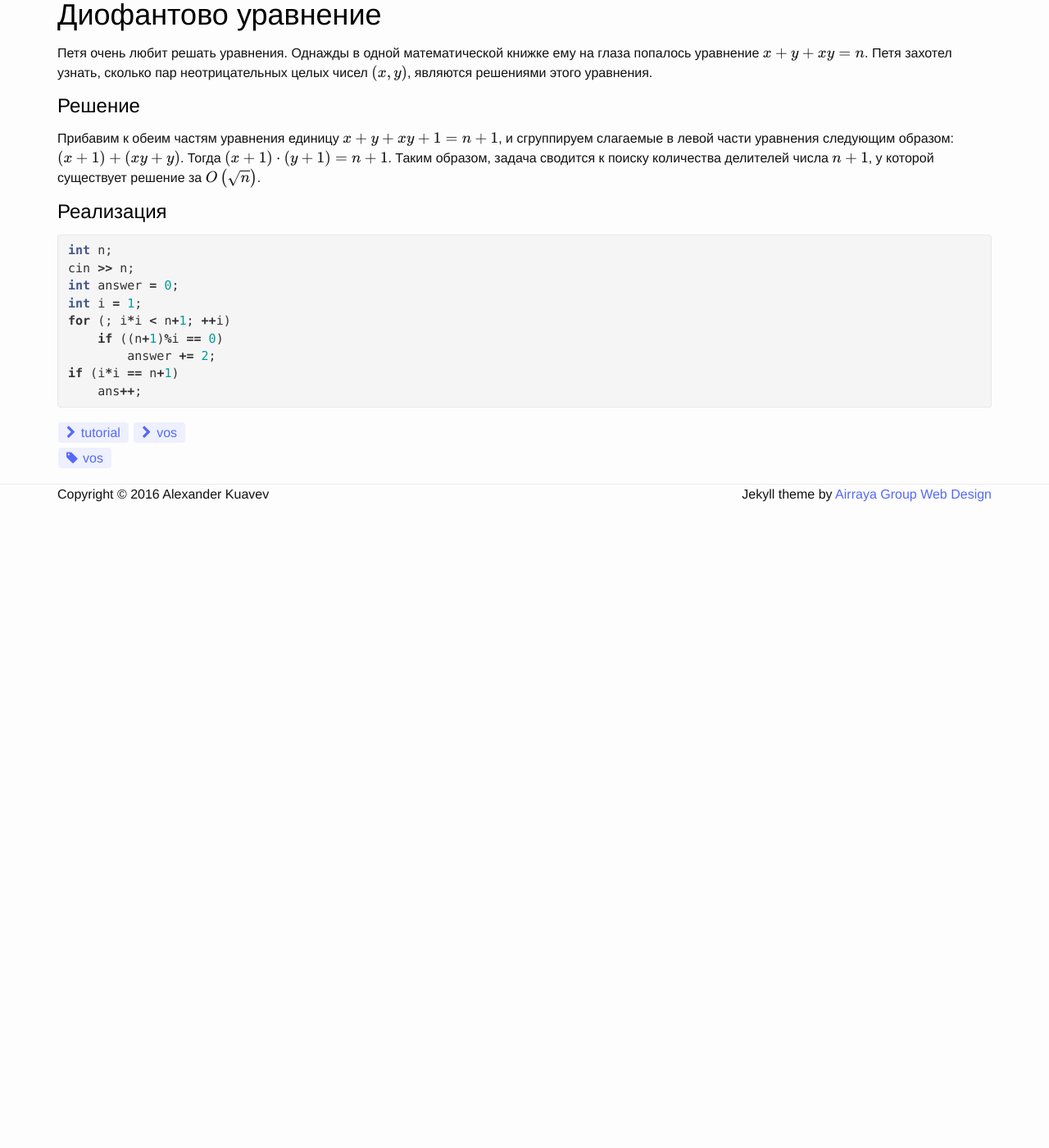
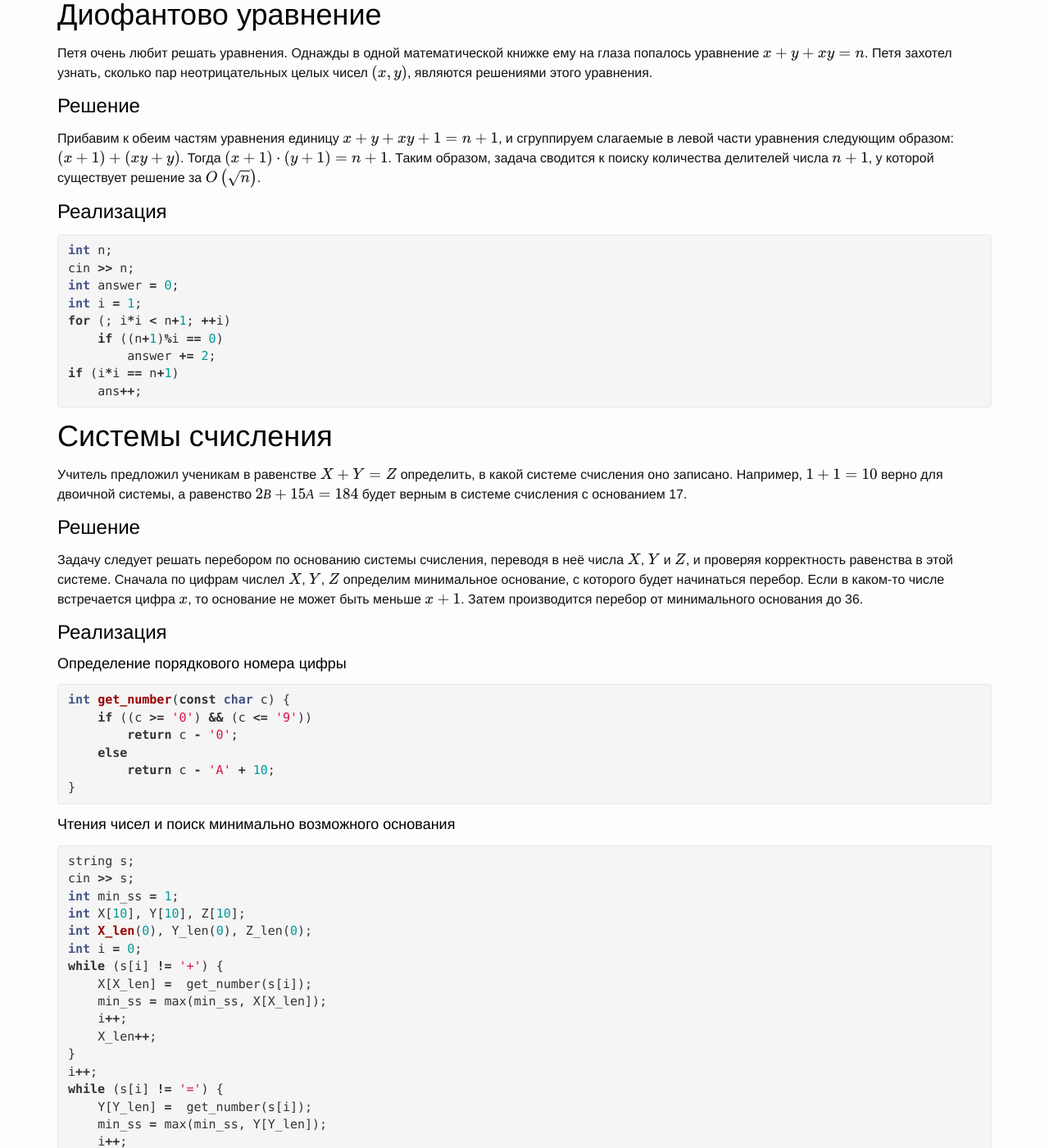
Before and after one commit to Vinatorul/vinatorul.github.io, a Jekyll site: the page built from _posts/2016-11-17-mvos-2k16.md, in a window 1280 px wide and 1400 px high, scrolled down 1047 px. Shown: the whole window at 82% size. Built offline with Jekyll 4.4.1, drawn with Linux system fonts in a browser that asks for light colours; nearby versions of some CDN libraries; formulas are drawn with MathJax 3; comment, search, counter and statistics services are not loaded; before the commit the page ends 1677 px from its top, so only the background shows below that; some of the changed text lies outside the part shown.

Commit message:
Third task

```diff
--- a/_posts/2016-11-17-mvos-2k16.md
+++ b/_posts/2016-11-17-mvos-2k16.md
@@ -69,3 +69,78 @@ for (; i*i < n+1; ++i)
 if (i*i == n+1)
     ans++;
 {% endhighlight %}
+
+# Системы счисления
+
+Учитель предложил ученикам в равенстве $$X + Y = Z$$ определить, в какой системе счисления оно записано. Например, $$1 + 1 = 10$$ верно для двоичной системы, а равенство $$2В + 15А = 184$$ будет верным в системе счисления с основанием 17.
+
+### Решение
+
+Задачу следует решать перебором по основанию системы счисления, переводя в неё числа $$X$$, $$Y$$ и $$Z$$, и проверяя корректность равенства в этой системе. Сначала по цифрам числел $$X$$, $$Y$$, $$Z$$ определим минимальное основание, с которого будет начинаться перебор. Если в каком-то числе встречается цифра $$x$$, то основание не может быть меньше $$x + 1$$. Затем производится перебор от минимального основания до 36.
+
+### Реализация
+
+#### Определение порядкового номера цифры
+{% highlight cpp %}
+int get_number(const char c) {
+    if ((c >= '0') && (c <= '9'))
+        return c - '0';
+    else
+        return c - 'A' + 10;
+}
+{% endhighlight %}
+
+#### Чтения чисел и поиск минимально возможного основания
+
+{% highlight cpp %}
+string s;
+cin >> s;
+int min_ss = 1;
+int X[10], Y[10], Z[10];
+int X_len(0), Y_len(0), Z_len(0);
+int i = 0;
+while (s[i] != '+') {
+    X[X_len] =  get_number(s[i]);
+    min_ss = max(min_ss, X[X_len]);
+    i++;
+    X_len++;
+}
+i++;
+while (s[i] != '=') {
+    Y[Y_len] =  get_number(s[i]);
+    min_ss = max(min_ss, Y[Y_len]);
+    i++;
+    Y_len++;
+}
+i++;
+while (i < s.length()) {
+    Z[Z_len] =  get_number(s[i]);
+    min_ss = max(min_ss, Z[Z_len]);
+    i++;
+    Z_len++;
+}
+min_ss++;
+{% endhighlight %}
+
+#### Перебор оснований
+
+{% highlight cpp %}
+long long X_num;
+long long Y_num;
+long long Z_num;
+for (int i = min_ss; i <= 36; ++i) {
+    X_num = 0;
+    for (int j = 0; j < X_len; ++j)
+        X_num = X_num*i + X[j];
+    Y_num = 0;
+    for (int j = 0; j < Y_len; ++j)
+        Y_num = Y_num*i + Y[j];
+    Z_num = 0;
+    for (int j = 0; j < Z_len; ++j)
+        Z_num = Z_num*i + Z[j];
+    if (X_num + Y_num == Z_num) {
+        cout << i;
+        break;
+    }
+}
+{% endhighlight %}
```
